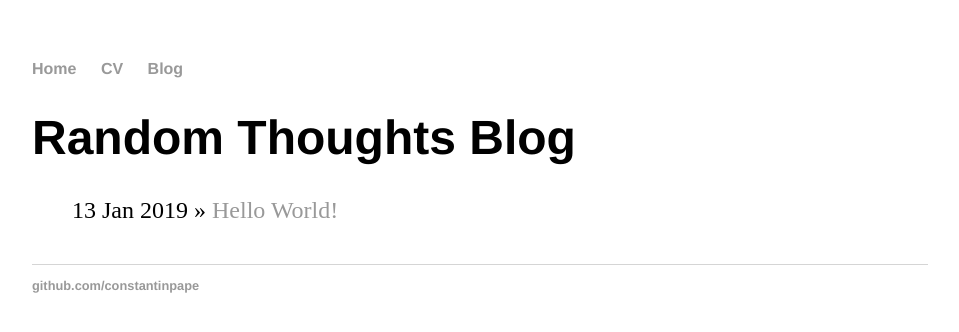
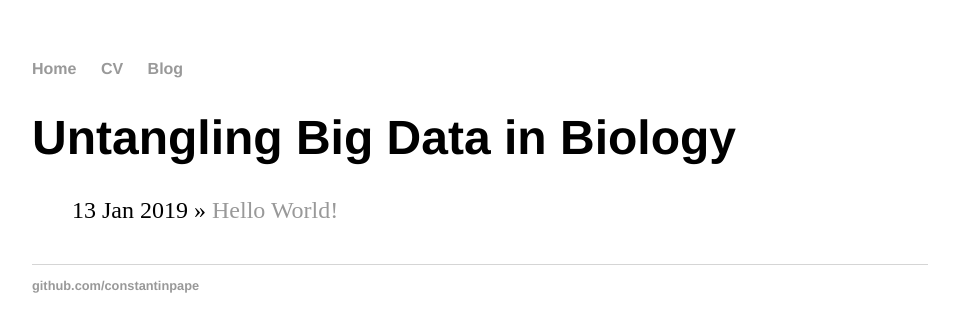
Before and after one commit to constantinpape/constantinpape.github.io, a Jekyll site: the page built from blog/index.html, in a window 1280 px wide. Shown: the top 332 px of the page, without its empty margins (160-1119 px from the left). Built offline with Jekyll 4.4.1, drawn with Linux system fonts in a browser that asks for light colours.

Commit message:
Update index.html

```diff
--- a/blog/index.html
+++ b/blog/index.html
@@ -1,6 +1,6 @@
 ---
 layout: default
-title: Random Thoughts Blog
+title: Untangling Big Data in Biology
 ---
 	<h1>{{ page.title }}</h1>
 	<ul class="posts">
```
